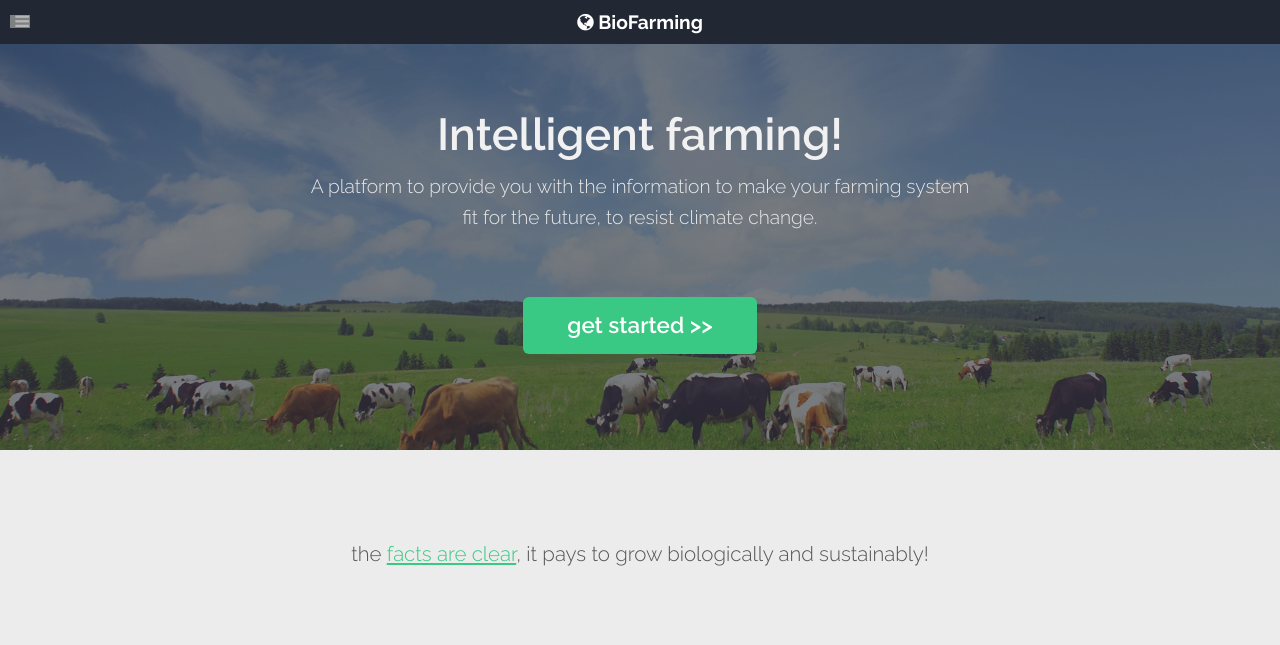
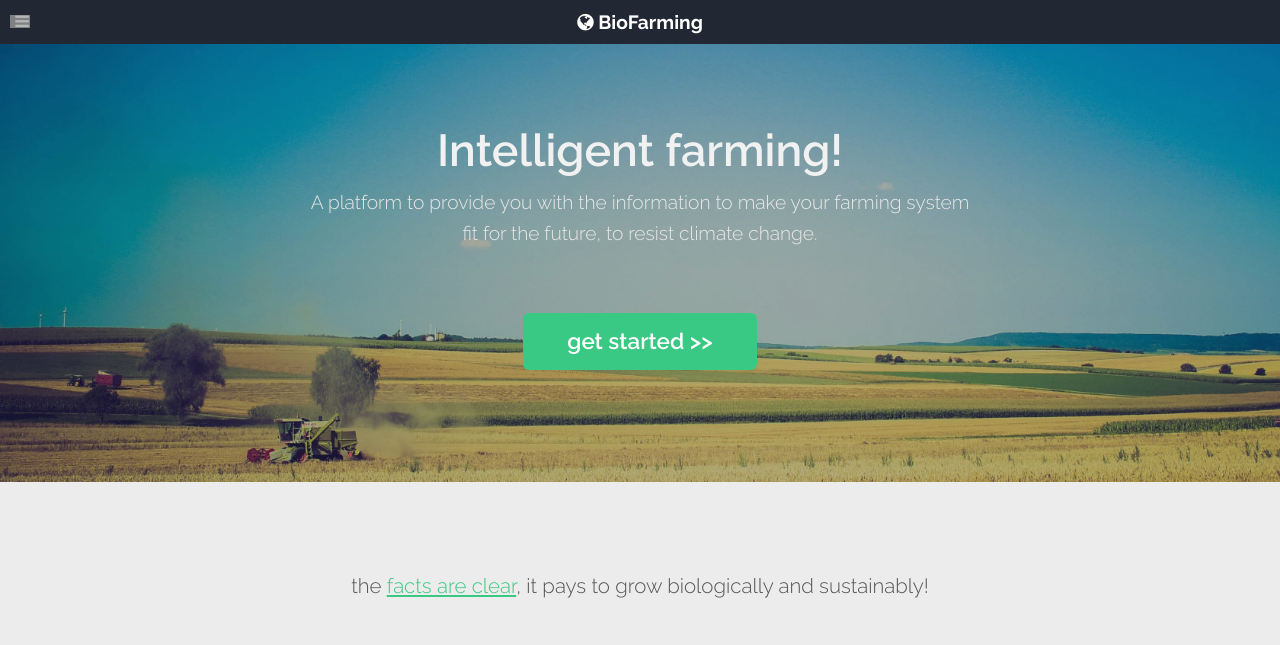
Before and after one commit to ryanmstokes/biofarming, a Jekyll site: the page built from index.md, in a window 1280 px wide and 1400 px high. Shown: the top 645 px of the window. Built offline with Jekyll 4.4.1, drawn with Linux system fonts in a browser that asks for light colours; grey boxes are pictures that could not be loaded.

Commit message:
try to fix missing css

```diff
--- a/assets/css/style.css
+++ b/assets/css/style.css
@@ -470,7 +470,7 @@
 /* Header */
 
 	#header {
-		background: #333333 url("../images/cows2.jpg") no-repeat;
+		background: #333333 url("../images/pic01.jpg") no-repeat;
 		background-size: cover;
 		color: #fff;
 		padding: 3em 0 2em 0;
@@ -479,7 +479,7 @@
 		position: relative;
 	}
 	#header.home{
-		padding: 3em 0 6em 0;
+		padding: 4em 0 7em 0;
 
 	}
 
@@ -541,9 +541,7 @@
 				cursor:pointer;
 			}
 			#nav > ul > li a.home-btn{
-				background: rgba(255,255,255,1);
-    padding: 0.3em 0.7em;
-    color: #3ac984;
+    color: #ffffff;
 		font-size:1.3em;
 	}
 		}
```
Also changed, not shown: 1 other file.
